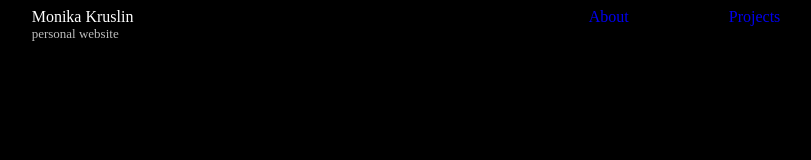
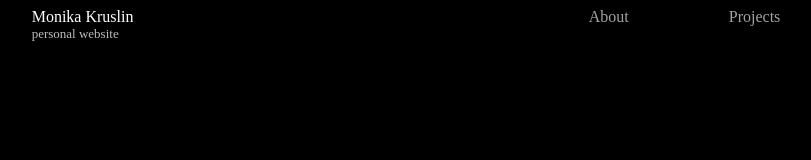
Before and after one commit to mon2101/mon2101.github.io, a plain HTML site: page index.html in a window 1280 px wide. Shown: the whole page, without its empty margins (234-1045 px from the left). Drawn offline with Linux system fonts and the light colour scheme.

Commit message:
changed link color

```diff
--- a/style.css
+++ b/style.css
@@ -52,4 +52,5 @@ a:visited {
 
 a:link {
     text-decoration: none;
+    color: rgb(162, 162, 160);
   }
```
